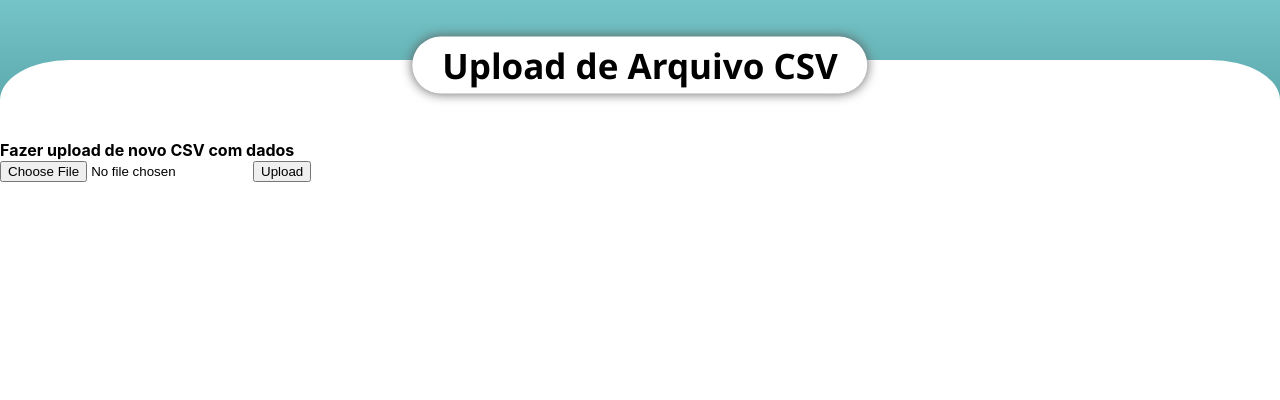
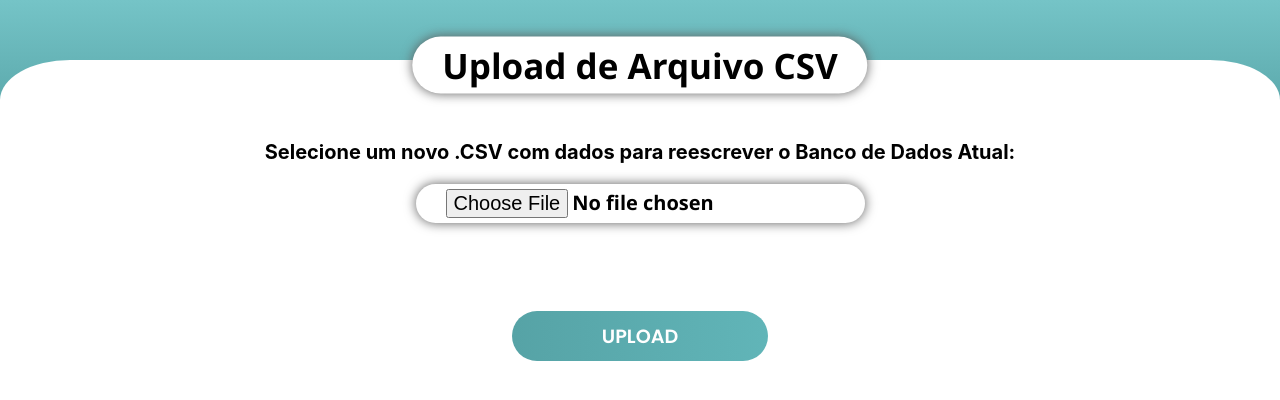
Before and after one commit to srmacario/idqbrn, a React (Create React App) app: page /upload in a window 1280 px wide. Shown: the top 400 px of the page. Built offline with nearby package versions, Linux system fonts and the light colour scheme.

Commit message:
CSS do Upload e das informações

```diff
--- a/package.json
+++ b/package.json
@@ -15,6 +15,7 @@
     "jsonwebtoken": "^8.5.1",
     "leaflet": "^1.8.0",
     "mongoose": "^6.3.5",
+    "multer": "^1.4.5-lts.1",
     "nodemon": "^2.0.16",
     "react": "^18.1.0",
     "react-app-rewired": "^2.2.1",
--- a/src/components/Informations.js
+++ b/src/components/Informations.js
@@ -85,7 +85,6 @@ export default function Informations() {
                     </div>
                     <div className={stylesCorpo.identificacao}>
                         <p className={stylesCorpo.nome}>{doencaNome}</p>
-                        <p className={stylesCorpo['sub-nome']}>Nome Científico</p>
                     </div>
                 </div>
                 <div className={stylesCorpo.conteudo}>
--- a/src/components/UpdateInfoDisease.js
+++ b/src/components/UpdateInfoDisease.js
@@ -8,13 +8,15 @@ function UpdateInfoDisease() {
 
     async function buscarDoencas() {
         try {
+            var lista = []
             axios.get('http://localhost:8080/element/')
                 .then(response => {
-                    var lista = []
-                    for (let i = 11; i < Object.keys(response.data).length; i++) {
-                        lista.push(Object.keys(response.data)[i]);
+                    if (doencas_lista.length === 0) {
+                        for (let i = 11; i < Object.keys(response.data).length; i++) {
+                            lista.push(Object.keys(response.data)[i]);
+                        }
+                        setDoencasLista(lista);
                     }
-                    setDoencasLista(lista);
                 })
                 .catch(err => {
                     console.log(err);
--- a/src/components/UploadFile.js
+++ b/src/components/UploadFile.js
@@ -13,37 +13,25 @@ class UploadFile extends React.Component {
         }
     }
 
-    onFileChange = async event =>{
-        await this.setState({selectedFile : event.target.files[0]});
+    onFileChange = async event => {
+        await this.setState({ selectedFile: event.target.files[0] });
         console.log(this.state.selectedFile);
     };
 
-    onFileUpload =  async() =>{
-        const formData =  new FormData();
+    onFileUpload = async () => {
+        const formData = new FormData();
         console.log("bad*-")
         await formData.append(
             "myFile",
-            //fs.createReadStream(this.state.selectedFile),
             this.state.selectedFile
         );
         console.log(formData);
-        axios.post('http://localhost:8080/dados/',formData,{
-            headers:{
+        axios.post('http://localhost:8080/dados/', formData, {
+            headers: {
                 'Content-Type': 'multipart/form-data'
             }
         });
     };
-    // onFileUpload = () =>{
-    //     console.log(this.state.selectedFile);
-    //     csvtojson.
-    //     csvtojson().fromFile(this.state.selectedFile.name)
-    //     .then(csvData => {
-    //         console.log(csvData);
-    //         axios.post('http://localhost:8080/dados/',csvData);
-    //     })
-    //     .catch(err => console.log(err));
-    // };
-
 
     render() {
 
@@ -56,20 +44,18 @@ class UploadFile extends React.Component {
                 </div>
 
                 <div className={stylesCorpo.corpo}>
-                    <div >
-                        <div >
-                            <div  >
-                                <div ><b>Fazer upload de novo CSV com dados</b></div>
-                                <div >
-
-                                    <input type="file"  name="myFile" onChange={this.onFileChange} enctype="multipart/form-data"/>
-                                    <button onClick={this.onFileUpload}>
-                                        Upload
-                                    </button>
-
-                                </div>
-                            </div>
-                            {/* <div id="excel_data"  style="overflow-x: scroll; overflow-y: scroll; max-height:800px;"></div> */}
+                    <div className={stylesCorpo.containerUpload}>
+                        <div className={stylesCorpo['card-header']} ><b>Selecione um novo .CSV com dados para reescrever o Banco de Dados Atual:</b></div>
+                        <div className={stylesCorpo['card-body']}>
+                            <p />
+                            <input className={stylesCorpo.upload} type="file" name="myFile" onChange={this.onFileChange} enctype="multipart/form-data" />
+                            <br />
+                            <br />
+                            <br />
+                            <br />
+                            <button className={stylesCorpo.input} onClick={this.onFileUpload}>
+                                Upload
+                            </button>
                         </div>
                     </div>
                 </div>
--- a/src/components/css/stylesCorpo.module.css
+++ b/src/components/css/stylesCorpo.module.css
@@ -105,7 +105,8 @@
 	font-size: 20px;
 	margin-left: 20px;
 }
-.insert{
+
+.insert {
 	width: 50%;
 	border: 3px solid #56A3A6;
 	padding: 5px;
@@ -114,56 +115,68 @@
 	outline: none;
 	color: #9DBFAF;
 	text-align: center;
-	margin:auto;
+	margin: auto;
 	display: flex;
-	left:50%;
+	left: 50%;
 }
-.insert:focus{
+
+.insert:focus {
 	color: #56A3A6;
 }
-.insert:active{
+
+.insert:active {
 	color: #56A3A6;
 }
-.insertText1{
+
+.insertText1 {
 	width: 50%;
 	border: 3px solid #56A3A6;
 	padding: 5px;
 	height: 30px;
 	border-radius: 10px 10px 10px 10px;
 	outline: none;
-  	color: #9DBFAF;
+	color: black;
 	text-align: center;
-	margin:auto;
+	margin: auto;
 	display: flex;
-	left:50%;
+	left: 50%;
+	resize: none;
+	font-size: 16px;
 }
-.insertText1:focus{
-	color: #56A3A6;
+
+.insertText1:focus {
+	color: black;
 }
-.insertText1:active{
-	color: #56A3A6;
+
+.insertText1:active {
+	color: black;
 }
-.insertText2{
+
+.insertText2 {
 	width: 50%;
 	border: 3px solid #56A3A6;
 	padding: 5px;
 	height: 80px;
 	border-radius: 10px 10px 10px 10px;
 	outline: none;
-  	color: #9DBFAF;
+	color: black;
 	text-align: center;
-	margin:auto;
+	margin: auto;
 	display: flex;
-	left:50%;
-}
-.insertText2:focus{
-	color: #56A3A6;
-}
-.insertText2:active{
-	color: #56A3A6;
+	left: 50%;
+	resize: none;
+	font-size: 16px;
 }
 
-.input{
+.insertText2:focus {
+	color: black;
+}
+
+.insertText2:active {
+	color: black;
+}
+
+.input {
 	display: block;
 	width: 20%;
 	height: 50px;
@@ -180,10 +193,11 @@
 	cursor: pointer;
 	transition: .5s;
 	text-align: center;
-	position:absolute;
+	position: absolute;
 	left: 40%;
 }
-.select{
+
+.select {
 	width: 20%;
 	border: 3px solid #56A3A6;
 	padding: 5px;
@@ -192,8 +206,27 @@
 	outline: none;
 	color: #9DBFAF;
 	text-align: center;
-  	margin:auto;
+	margin: auto;
 	display: flex;
-  	left:50%;
+	left: 50%;
 
 }
+
+.containerUpload {
+	text-align: center;
+	font-size: 20px;
+}
+
+.upload {
+	text-align: center;
+	font-weight: bold;
+	border-radius: 50px;
+	width: auto;
+	height: auto;
+	padding: 5px 30px 5px 30px;
+	font-size: 20px;
+	background: white;
+	filter: drop-shadow(0px 0px 6px rgb(92, 92, 92));
+	font-family: 'Segoe UI', Tahoma, Geneva, Verdana, sans-serif;
+	z-index: 1;
+}
```
Also changed, not shown: 1 other file (tests, documents, lock files or other folders). Lines whose indentation alone changed are shown as unchanged.
